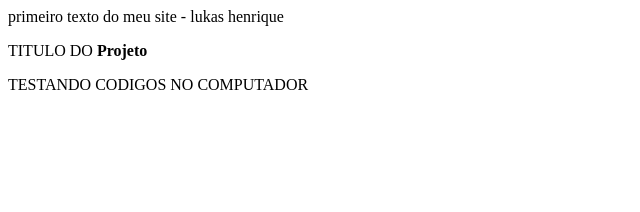
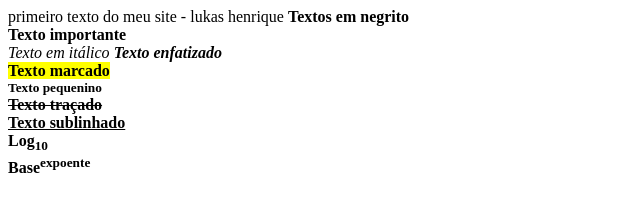
Before and after one commit to RIBEIROLUKAS/projeto01, a plain HTML site: page index.html in a window 1280 px wide. Shown: the whole page, without its empty margins (0-640 px from the left). Drawn offline with Linux system fonts and the light colour scheme.

Commit message:
projeto2

```diff
--- a/index.html
+++ b/index.html
@@ -1,7 +1,25 @@
 <html> primeiro texto do meu site - lukas henrique  </html>
 
-<p>TITULO DO <b>Projeto</b></b>
+<html>
+<!--Formatação de textos-->
+<b>Textos em negrito</b>
+<br>
+<strong>Texto importante</strong>
+<br>
+<i>Texto em itálico</i>
+<b>
+<em>Texto enfatizado</em>
+<br>
+<mark>Texto marcado</mark>
+<br>
+<small>Texto pequenino</small>
+<br>
+<del>Texto traçado</del>
+<br>
+<u>Texto sublinhado</u>
+<br>
+Log<sub>10</sub>
+<br>
+Base<sup>expoente</sup>
 
-    <p> TESTANDO CODIGOS NO COMPUTADOR</p>
-
-    <html>
+</html>
```
